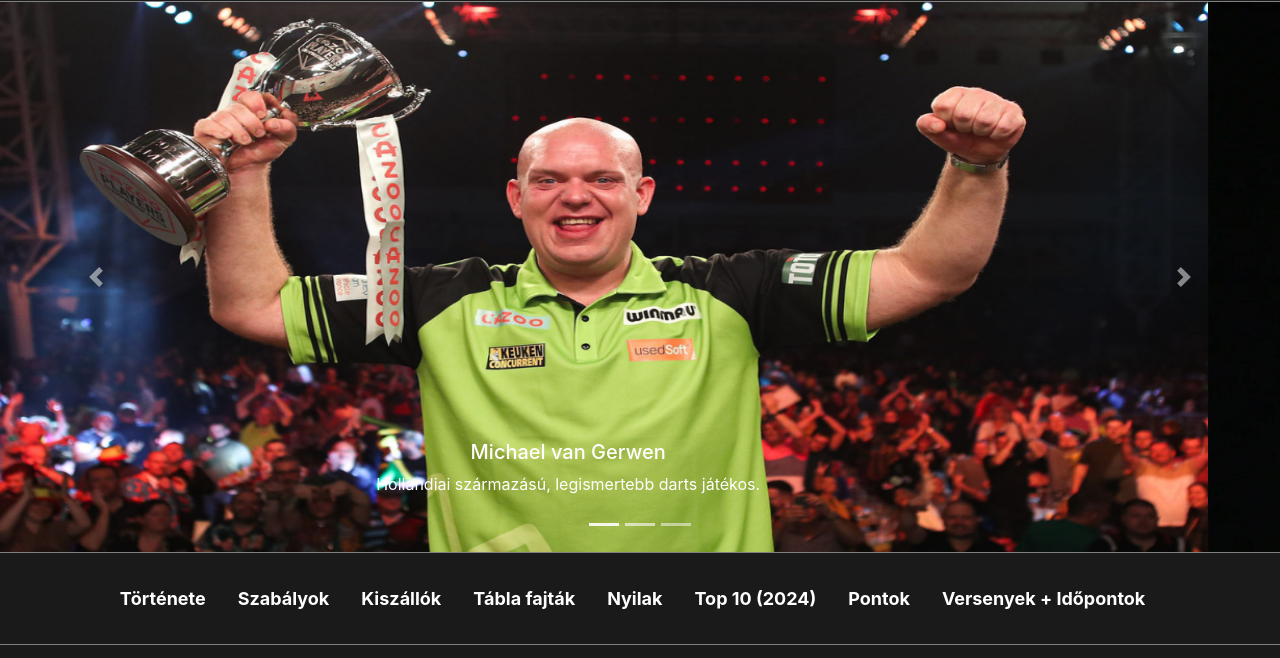
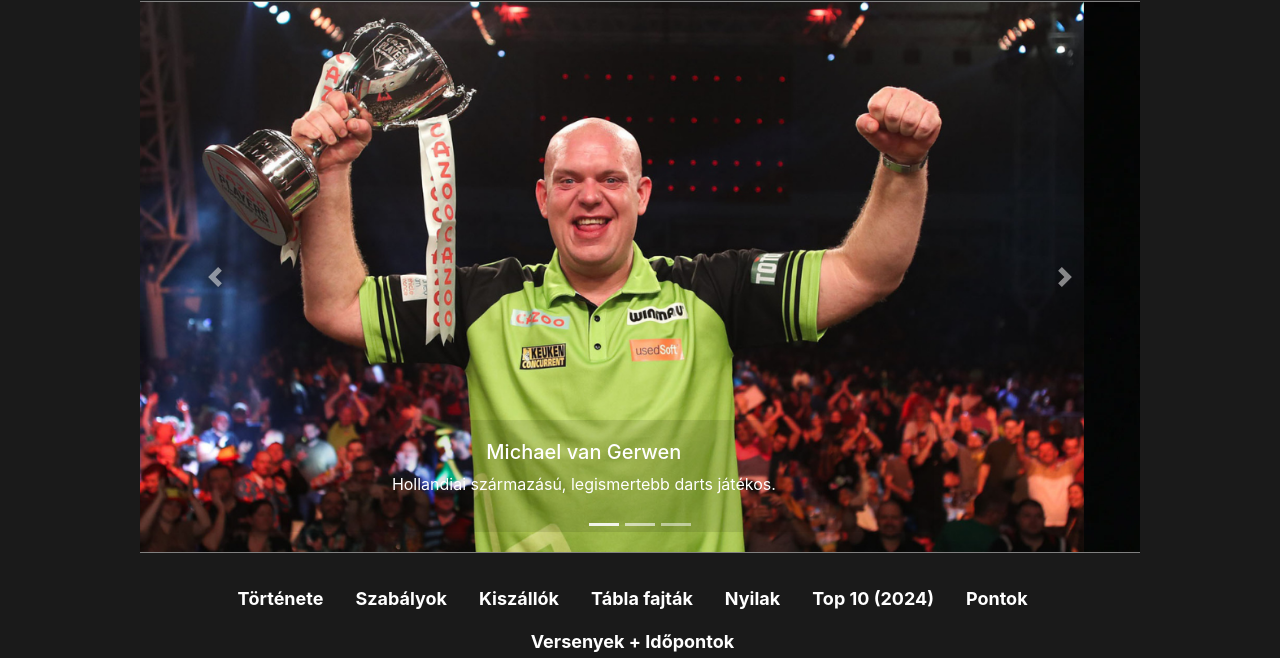
Before and after one commit to JaniBT/4okos-darts, a plain HTML site: page JaniMegoldasa/index.html in a window 1280 px wide. Shown: the part 103-761 px from the top of the page. Drawn offline with nearby package versions, Linux system fonts and the light colour scheme; a web font is replaced by a local one.

Commit message:
Update style.css

```diff
--- a/JaniMegoldasa/style.css
+++ b/JaniMegoldasa/style.css
@@ -3,6 +3,8 @@
 body{
     background-color: hsl(0, 0%, 10%);
     cursor: url(https://cur.cursors-4u.net/others/oth-1/oth80.cur), auto !important;
+    max-width: 1000px;
+    margin: auto;
 }
 
 .focim{
@@ -103,3 +105,7 @@ ul{
 #darts-linkek:hover{
     color: red;
 }
+
+.carousel-caption {
+    background-color: rgba(0, 0, 0, 0.1);
+}
```
